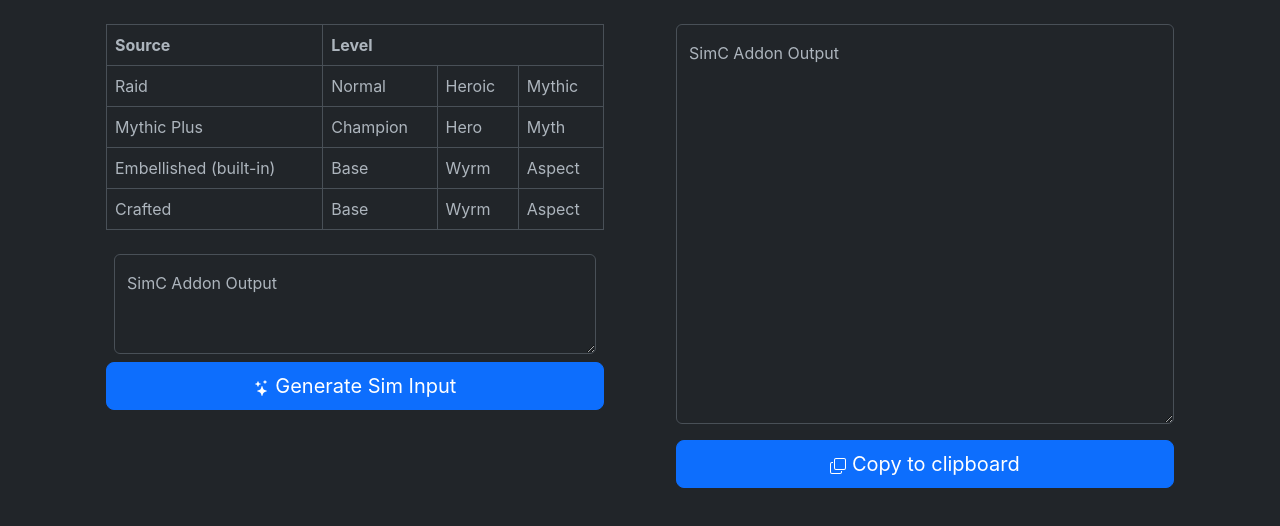
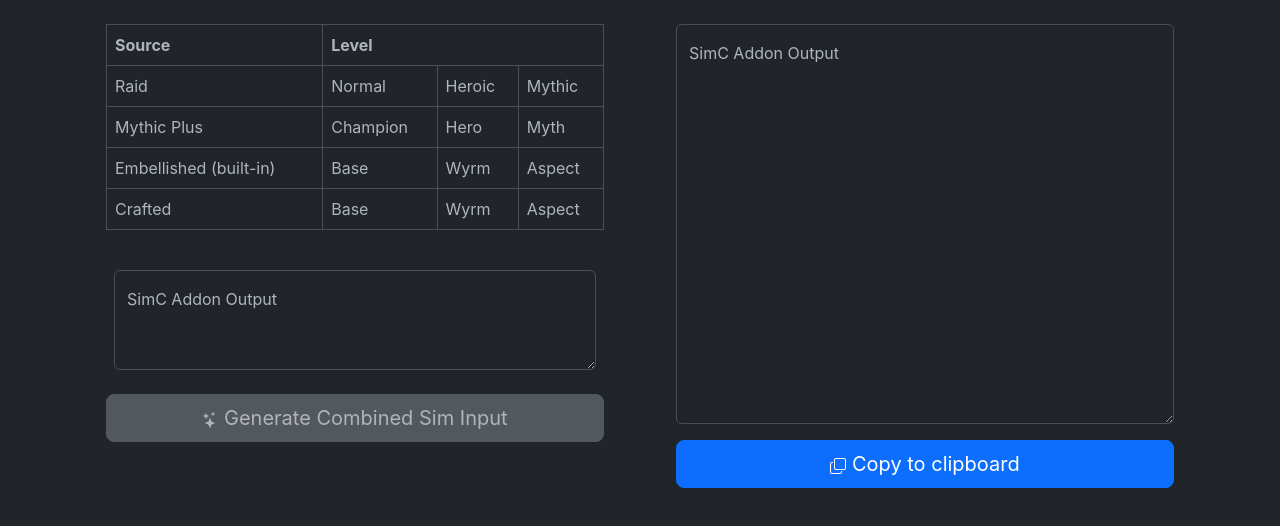
Before and after one commit to wtodom/bigsim.site, a React (Create React App) app: page / in a window 1280 px wide. Shown: the top 526 px of the page. Built offline with nearby package versions, Linux system fonts and the light colour scheme.

Commit message:
require non-empty addon output for generation

```diff
--- a/src/App.js
+++ b/src/App.js
@@ -37,6 +37,7 @@ function App() {
   const [statsVisible, setStatsVisible] = useState(false)
   const [selectedStats, setSelectedStats] = useState([])
   const [addonInput, setAddonInput] = useState('')
+  const [canGenerate, setCanGenerate] = useState(false);
   const [generatedText, setgeneratedText] = useState('')
 
   return (
@@ -53,6 +54,8 @@ function App() {
               setSelectedStats={setSelectedStats}
               addonInput={addonInput}
               setAddonInput={setAddonInput}
+              canGenerate={canGenerate}
+              setCanGenerate={setCanGenerate}
               setgeneratedText={setgeneratedText} />
           </Col>
 
@@ -65,16 +68,16 @@ function App() {
   );
 }
 
-function ConfigStack({ sourcesAndLevels, setSourcesAndLevels, statsVisible, setStatsVisible, selectedStats, setSelectedStats, addonInput, setAddonInput, setgeneratedText }) {
+function ConfigStack({ sourcesAndLevels, setSourcesAndLevels, statsVisible, setStatsVisible, selectedStats, setSelectedStats, addonInput, setAddonInput, canGenerate, setCanGenerate, setgeneratedText }) {
   return (
-    <Stack gap={3}>
-      <div className="p-4">
+    <div className="p-4">
+      <Stack gap={3}>
         <SourceTable sourcesAndLevels={sourcesAndLevels} setSourcesAndLevels={setSourcesAndLevels} setStatsVisible={setStatsVisible} />
         <CraftedStatsPicker isVisible={statsVisible} selectedStats={selectedStats} setSelectedStats={setSelectedStats} />
-        <SimcText setAddonInput={setAddonInput} />
-        <GenerateButton addonInput={addonInput} sourcesAndLevels={sourcesAndLevels} selectedStats={selectedStats} setgeneratedText={setgeneratedText} />
-      </div>
-    </Stack>
+        <SimcText setAddonInput={setAddonInput} setCanGenerate={setCanGenerate} />
+        <GenerateButton addonInput={addonInput} sourcesAndLevels={sourcesAndLevels} selectedStats={selectedStats} canGenerate={canGenerate} setgeneratedText={setgeneratedText} />
+      </Stack>
+    </div>
   )
 }
 
@@ -266,9 +269,10 @@ function CraftedStatsPicker({ isVisible, selectedStats, setSelectedStats }) {
   )
 }
 
-function SimcText({ setAddonInput }) {
+function SimcText({ setAddonInput, setCanGenerate }) {
   const handleChange = (e) => {
-    setAddonInput(e.target.value)
+    setAddonInput(e.target.value);
+    setCanGenerate(e.target.value !== '');
   }
 
   return (
@@ -285,13 +289,16 @@ function SimcText({ setAddonInput }) {
   )
 }
 
-function GenerateButton({ addonInput, sourcesAndLevels, selectedStats, setgeneratedText }) {
+function GenerateButton({ addonInput, sourcesAndLevels, selectedStats, canGenerate, setgeneratedText }) {
   const generateText = () => {
+    if (!canGenerate) {
+      // TODO: show toast or validation notification with reason
+      return
+    }
+
     let generated = '' + addonInput + "\n\n";
 
     const statCombos = convertStats(selectedStats);
-    console.log(selectedStats)
-    console.log('statCombos: ' + statCombos)
     for (const statCombo of statCombos) {
       generated += generateItems(sourcesAndLevels.crafted, dhCraftedItems, statCombo)
     }
@@ -304,8 +311,8 @@ function GenerateButton({ addonInput, sourcesAndLevels, selectedStats, setgenera
 
   return (
     <div className="d-grid gap-2">
-      <Button variant="primary" size="lg" onClick={generateText}>
-        <GenerateIcon /> Generate Sim Input
+      <Button variant={canGenerate ? "primary" : "secondary"} size="lg" onClick={generateText} disabled={!canGenerate} >
+        <GenerateIcon /> Generate Combined Sim Input
       </Button>
     </div>
   )
```
Also changed, not shown: 1 other file (tests, documents, lock files or other folders).
